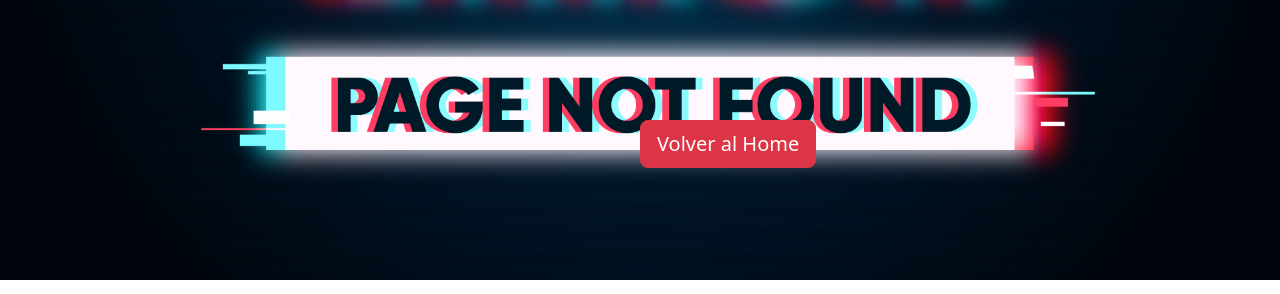
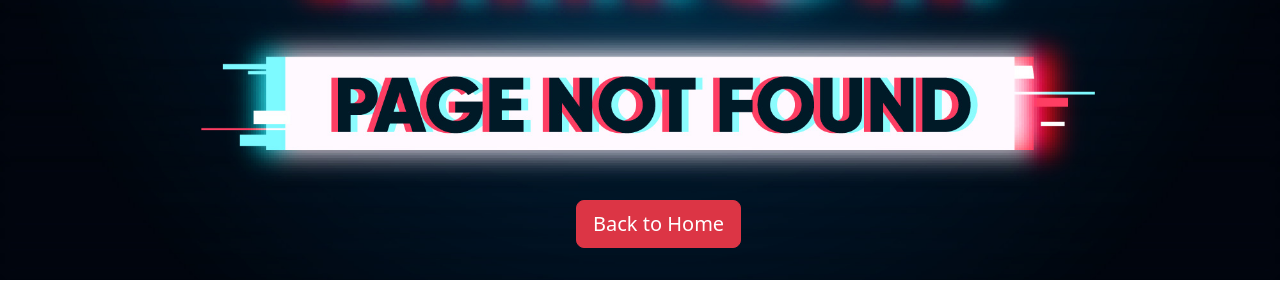
Before and after one commit to nicosalasaraoz/Blog_Noticias, a React (Create React App) app: page /error404 in a window 1280 px wide. Shown: the part 1982-2276 px from the top of the page. Built offline with nearby package versions, Linux system fonts and the light colour scheme.

Commit message:
agregando icono al desplegable

```diff
--- a/src/Components/Desplegable.jsx
+++ b/src/Components/Desplegable.jsx
@@ -2,7 +2,7 @@ import React from 'react'
 import { useState } from 'react';
 import Button from 'react-bootstrap/Button';
 import Offcanvas from 'react-bootstrap/Offcanvas';
-import { FaAlignJustify } from 'react-icons/fa';
+import { FaAlignJustify, FaSort } from 'react-icons/fa';
 import { Link } from "react-router-dom";
 import  Nav  from "react-bootstrap/Nav";
 
@@ -35,13 +35,16 @@ const Desplegable = () => {
       <Nav.Link href="/">Home</Nav.Link>
       <Nav.Link eventKey="link-1">Último Momento</Nav.Link>
       <hr></hr>
-      <Nav.Link eventKey="link-2">Economía</Nav.Link>
+      <Button className='bt-sort'><FaSort claasName="bt-sort"/></Button>
+      <div>
+      <Nav.Link eventKey="">Economía</Nav.Link>
       <Nav.Link eventKey="link-3">Deportes</Nav.Link>
       <Nav.Link eventKey="link-4">Mundo</Nav.Link>
       <Nav.Link eventKey="link-5">Espectáculos</Nav.Link>
       <Nav.Link eventKey="link-6">Política</Nav.Link>
       <Nav.Link eventKey="link-7">Opinión</Nav.Link>
       <Nav.Link eventKey="link-9" className='fw-bold fs-6'>Contenido Exclusivo</Nav.Link>
+      </div>
     </Nav>
     </Offcanvas.Body>
   </Offcanvas>
--- a/src/Components/Error404.jsx
+++ b/src/Components/Error404.jsx
@@ -8,7 +8,7 @@ const Error404 = () => {
       <Container fluid className="image-e">
         <Link to="/">
           <Button size="lg" variant="danger" className="bt-volver">
-            Volver al Home
+            Back to Home
           </Button>
         </Link>
       </Container>
--- a/src/Components/Main.jsx
+++ b/src/Components/Main.jsx
@@ -23,7 +23,7 @@ const Main = () => {
       <PaginaAdminFeatured />
       <PaginaAdminUser />
       <Routes>
-          <Route path="/error404" element={<Error404/>} />
+          <Route path="error404" element={<Error404/>} />
         </Routes>
 
         <ArticleList/>
--- a/src/css/globals.css
+++ b/src/css/globals.css
@@ -108,8 +108,8 @@ winter:FDF0E0;
 
 .bt-volver {
   position: absolute;
-  top: 80%;
-  left: 50vw;
+  top: 90%;
+  left: 45vw;
   display: inline-flex;
   align-items: center;
   justify-content: center;
@@ -141,5 +141,10 @@ winter:FDF0E0;
 }
 .canv{
   width: 300px !important;
+}
+.bt-sort{
+  display: flex;
+  justify-content: flex-end;
+  font-size: 25px;
 
 }
```
